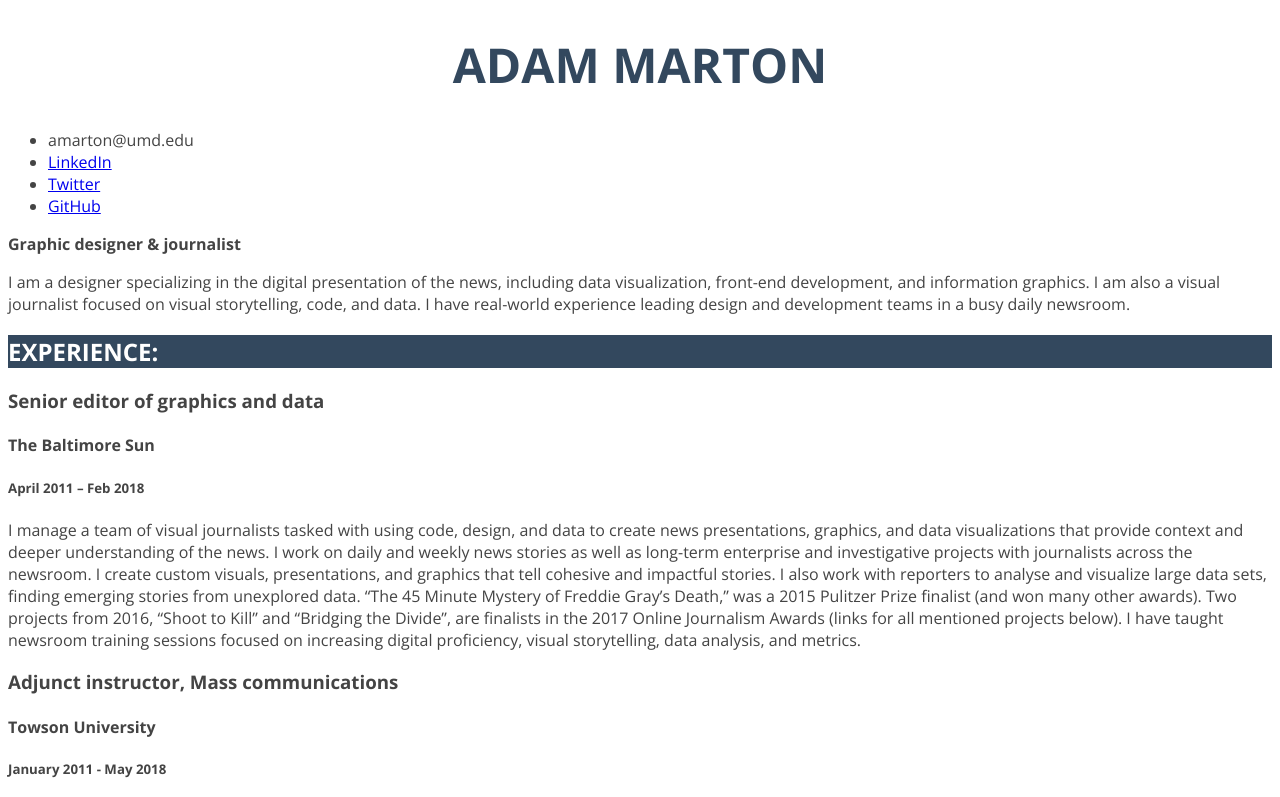
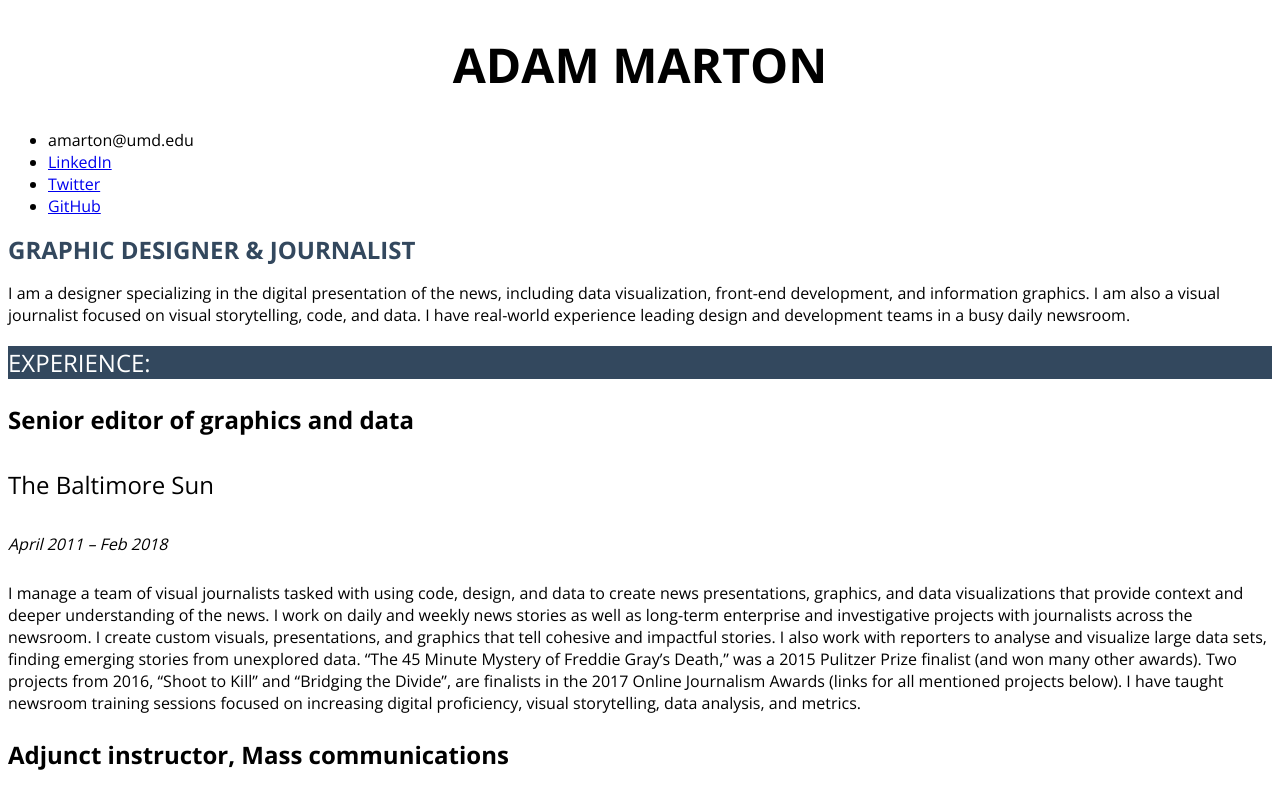
Before and after one commit to amarton/adam-marton-jour352, a plain HTML site: page resume/index.html in a window 1280 px wide. Shown: the top 797 px of the page. Drawn offline with nearby package versions, Linux system fonts and the light colour scheme.

Commit message:
resume prep

```diff
--- a/resume/index.html
+++ b/resume/index.html
@@ -5,11 +5,9 @@
 
   <title>Adam Marton's Resume</title>
 
-  <link rel="stylesheet" href="style.css">
+  <link href="https://fonts.googleapis.com/css?family=Open+Sans:400,700" rel="stylesheet">
 
-  <link rel="preconnect" href="https://fonts.googleapis.com">
-<link rel="preconnect" href="https://fonts.gstatic.com" crossorigin>
-<link href="https://fonts.googleapis.com/css2?family=Open+Sans:wght@400;700&display=swap" rel="stylesheet">
+  <link rel="stylesheet" type="text/css" href="style.css">
 
 </head>
 
@@ -17,9 +15,9 @@
 <!-- I BUILT THIS MYSELF!! -->
 
   <h1>Adam Marton</h1>
-  <!--
-  <img src="marton.jpg" width="300px">
--->
+
+  <!-- Photo -->
+  <!--<img src="marton.jpg" width="300px">-->
 
   <!-- Contact details -->
   <ul>
--- a/resume/style.css
+++ b/resume/style.css
@@ -1,19 +1,56 @@
+ /* styles for my resume */
+
+
+
 BODY {
-    font-family: 'Open Sans', arial, sans-serif;
-    color: #444;
-    font-size: 1em;
+  font-family: 'Open Sans', arial, sans-serif;
 }
 
-h1 {
-    font-size:3em;
-    color:#33485e;
-    text-transform: uppercase;
-    text-align: center;
+ /* Name */
+H1 {
+  font-size:3em;
+  text-transform: uppercase;
+  text-align:center;
 }
 
-h2 {
-    font-size:1.5em;
-    text-transform: uppercase;
-    color:#fff;
-    background-color: #33485e;
+ /* Section titles */
+H2 {
+  font-size:1.5em;
+  background:#33485e;
+  color: #fff;
+  text-transform: uppercase;
+  font-weight:400;
 }
+
+ /* My Title */
+strong {
+  color:#33485e;
+  text-transform: uppercase;
+  text-align:center;
+  font-size:1.5em;
+}
+
+/* Job Title */
+H3 {
+  font-weight: 600;
+  font-size:1.5em;
+
+}
+
+/* Job Org */
+H4 {
+  font-weight: 400;
+  font-size:1.5em;
+}
+
+/* Job Date */
+H5 {
+  font-weight: 400;
+  font-style:italic;
+  font-size:1em;
+}
+
+/* Contact info, skills, education items */
+li {
+  font-size:1em;
+}
```
Also changed, not shown: 1 other file.
